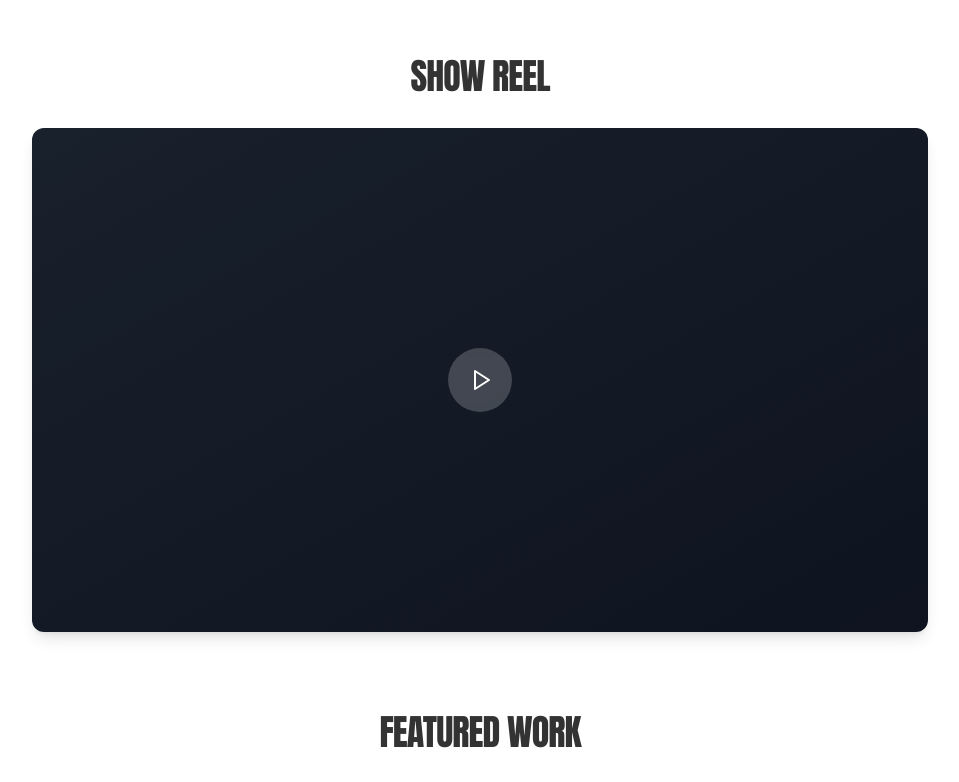
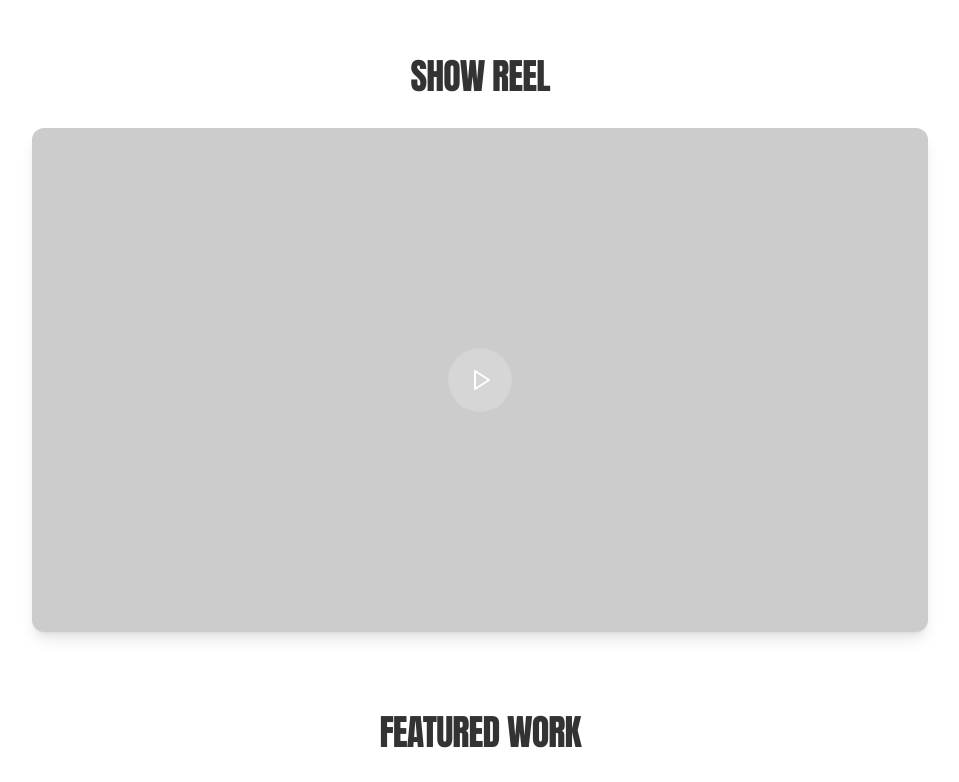
Before and after one commit to wicky4t/ye-g, a React (Vite) app: page / in a window 1280 px wide. Shown: the part 1040-1822 px from the top of the page, without its empty margins (160-1119 px from the left). Built offline with nearby package versions, Linux system fonts and the light colour scheme.

Commit message:
Updated VideoThumbnail.tsx

```diff
--- a/src/components/VideoThumbnail.tsx
+++ b/src/components/VideoThumbnail.tsx
@@ -139,10 +139,7 @@ export function VideoThumbnail({
         />
       )}
 
-      {/* Dark background when video is not playing */}
-      {(!isPlaying || !videoLoaded) && isInView && (
-        <div className="absolute inset-0 bg-gradient-to-br from-gray-800 to-gray-900" />
-      )}
+
 
       {/* Play button overlay */}
       {(!isPlaying || !videoLoaded) && (
```
